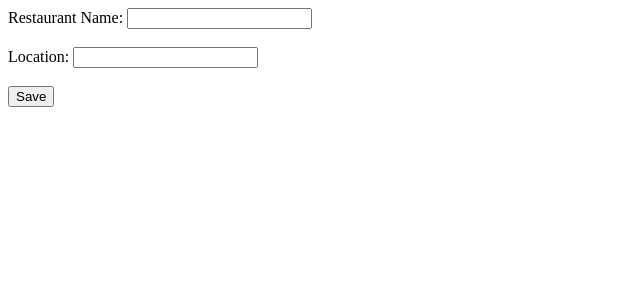
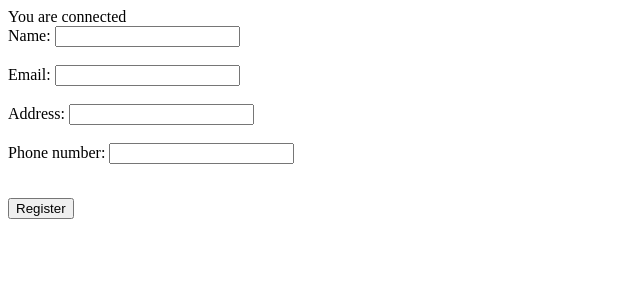
Before and after one commit to shahhhh1/CIS-344-Food-Delivery-Management-System, a PHP site: page /login.php in a window 1280 px wide. Shown: the top 300 px of the page, without its empty margins (0-640 px from the left). Run offline with PHP 8.4, Linux system fonts and the light colour scheme; data that the repository does not hold is empty.

Commit message:
Update login.php

```diff
--- a/login.php
+++ b/login.php
@@ -1,22 +1,27 @@
 <?php
-$conn = mysqli_connect("localhost","root","Rocklee7!","rush_hour_food_delivery_service_llc");
-$sql  = "INSERT INTO <your_table_name_here> (name, location) VALUES ('$username', '$address')";
+include("db_connect.php");
 
-$msg = "";
+$message = " ";
 
-if (isset($_POST['Login'])) {
-  $username = trim($_POST['username']);
+
+if (isset($_POST['Register'])) {
+  $name = trim($_POST['name']);
   $address  = trim($_POST['address']);
+  $phone  = trim($_POST['phone']);
+  $email = trim($_POST['email']);
 
-  if ($username === "" || $address === "") {
+  if ($name === "" || $address === ""|| $phone === ""|| $email === "") {
     $msg = "Please fill in all fields.";
   } else {
-    $username = mysqli_real_escape_string($conn, $username);
+    $name = mysqli_real_escape_string($conn, $name);
     $address  = mysqli_real_escape_string($conn, $address);
+    $phone  = mysqli_real_escape_string($conn, $phone);
+    $email  = mysqli_real_escape_string($conn, $email);
 
-    $sql = "INSERT INTO restaurants(name, location) VALUES ('$username', '$address')";
+    $sql = "INSERT INTO customers(name, email, phone, address ) VALUES ('$name','$email' ,'$address','$phone')";
     if (mysqli_query($conn, $sql)) {
-      $msg = "Restaurant saved.";
+      $msg = "Saved.";
+
     } else {
       $msg = "Error: " . mysqli_error($conn);
     }
@@ -30,15 +35,25 @@
     <title>Login</title>
   </head>
   <body>
-    <?php if ($msg !== "") { echo "<p>$msg</p>"; } ?>
+
     <form action="" method="post">
-      <label for="username">Restaurant Name:</label>
-      <input type="text" id="username" name="username" required>
+      <label for="name"> Name:</label>
+      <input type="text" id="name" name="name" required>
       <br><br>
-      <label for="address">Location:</label>
+      <label for="email">Email:</label>
+      <input type="email" id="email" name="email" required>
+      <br><br>
+      <label for="address">Address:</label>
       <input type="text" id="address" name="address" required>
       <br><br>
-      <button type="submit" name="Login">Save</button>
-    </form>
+      <label for="phone">Phone number:</label>
+      <input type="number" id="phone" name="phone" required>
+      <br><br>
+
+</form>
+
+<form action="home.php" method="post">
+      <button type="submit" name="Register">Register</button>
+</form>
   </body>
 </html>
```
